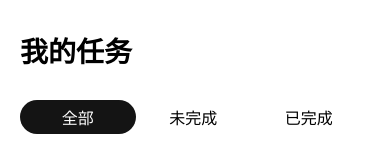
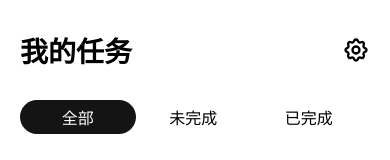
Before and after one commit to zcw1001/task-manager, a Vue app: page / in a window 390 px wide. Shown: the top 160 px of the page. Built offline with nearby package versions, Linux system fonts and the light colour scheme.

Commit message:
edited home header and fixed sass dependencies

```diff
--- a/package.json
+++ b/package.json
@@ -11,7 +11,8 @@
     "sass": "^1.49.9",
     "sass-loader": "^12.6.0",
     "vue": "^3.2.25",
-    "vue-router": "^4.0.13"
+    "vue-router": "^4.0.13",
+    "webpack": "^5.70.0"
   },
   "devDependencies": {
     "@vitejs/plugin-vue": "^2.2.0",
--- a/src/components/Tasks/Header.vue
+++ b/src/components/Tasks/Header.vue
@@ -3,11 +3,36 @@
 
 <template>
     <div id="title">我的任务</div>
+    <div id="setting">
+        <svg class="w-6 h-6" fill="none" stroke="currentColor" viewBox="0 0 24 24" xmlns="http://www.w3.org/2000/svg"><path stroke-linecap="round" stroke-linejoin="round" stroke-width="2" d="M10.325 4.317c.426-1.756 2.924-1.756 3.35 0a1.724 1.724 0 002.573 1.066c1.543-.94 3.31.826 2.37 2.37a1.724 1.724 0 001.065 2.572c1.756.426 1.756 2.924 0 3.35a1.724 1.724 0 00-1.066 2.573c.94 1.543-.826 3.31-2.37 2.37a1.724 1.724 0 00-2.572 1.065c-.426 1.756-2.924 1.756-3.35 0a1.724 1.724 0 00-2.573-1.066c-1.543.94-3.31-.826-2.37-2.37a1.724 1.724 0 00-1.065-2.572c-1.756-.426-1.756-2.924 0-3.35a1.724 1.724 0 001.066-2.573c-.94-1.543.826-3.31 2.37-2.37.996.608 2.296.07 2.572-1.065z"></path><path stroke-linecap="round" stroke-linejoin="round" stroke-width="2" d="M15 12a3 3 0 11-6 0 3 3 0 016 0z"></path></svg>
+    </div>
 </template>
 
-<style scoped>
-    #title {
-        font-size: 28px;
-        font-weight: bold;
+<style scoped lang="scss">
+@mixin desktopPosition {
+    top: 56px;
+    right: 40px;
+}
+@mixin mobilePosition {
+    top: 36px;
+    right: 20px;
+}
+
+#title {
+    font-size: 28px;
+    font-weight: bold;
+}
+#setting {
+    position: absolute;
+    @include desktopPosition;
+    width: 28px;
+    height: 28px;
+
+    cursor: pointer;
+}
+@media only screen and (max-width: 400px) {
+    #setting {
+        @include mobilePosition;
     }
+}
 </style>
```
Also changed, not shown: 1 other file (tests, documents, lock files or other folders).
